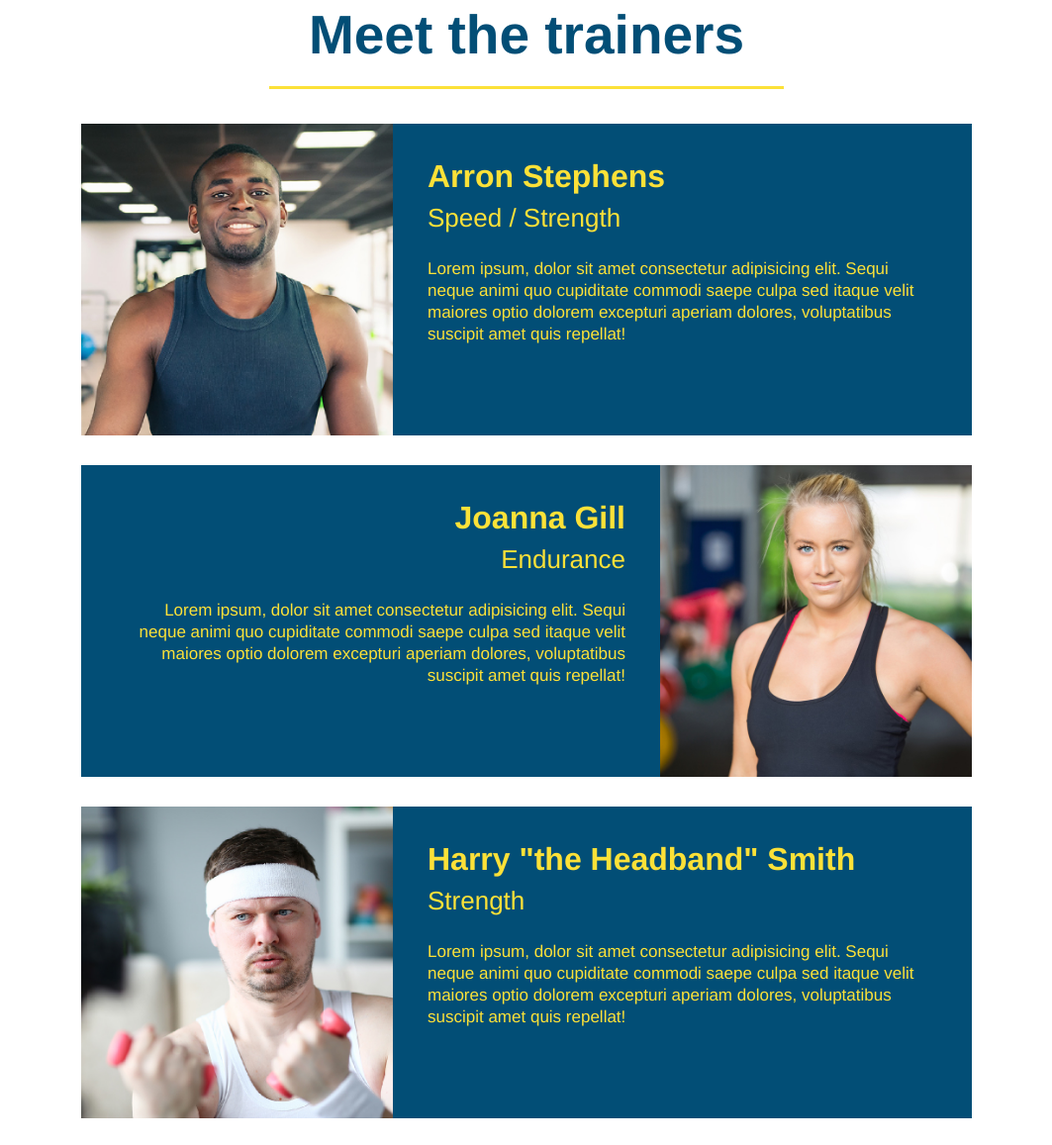
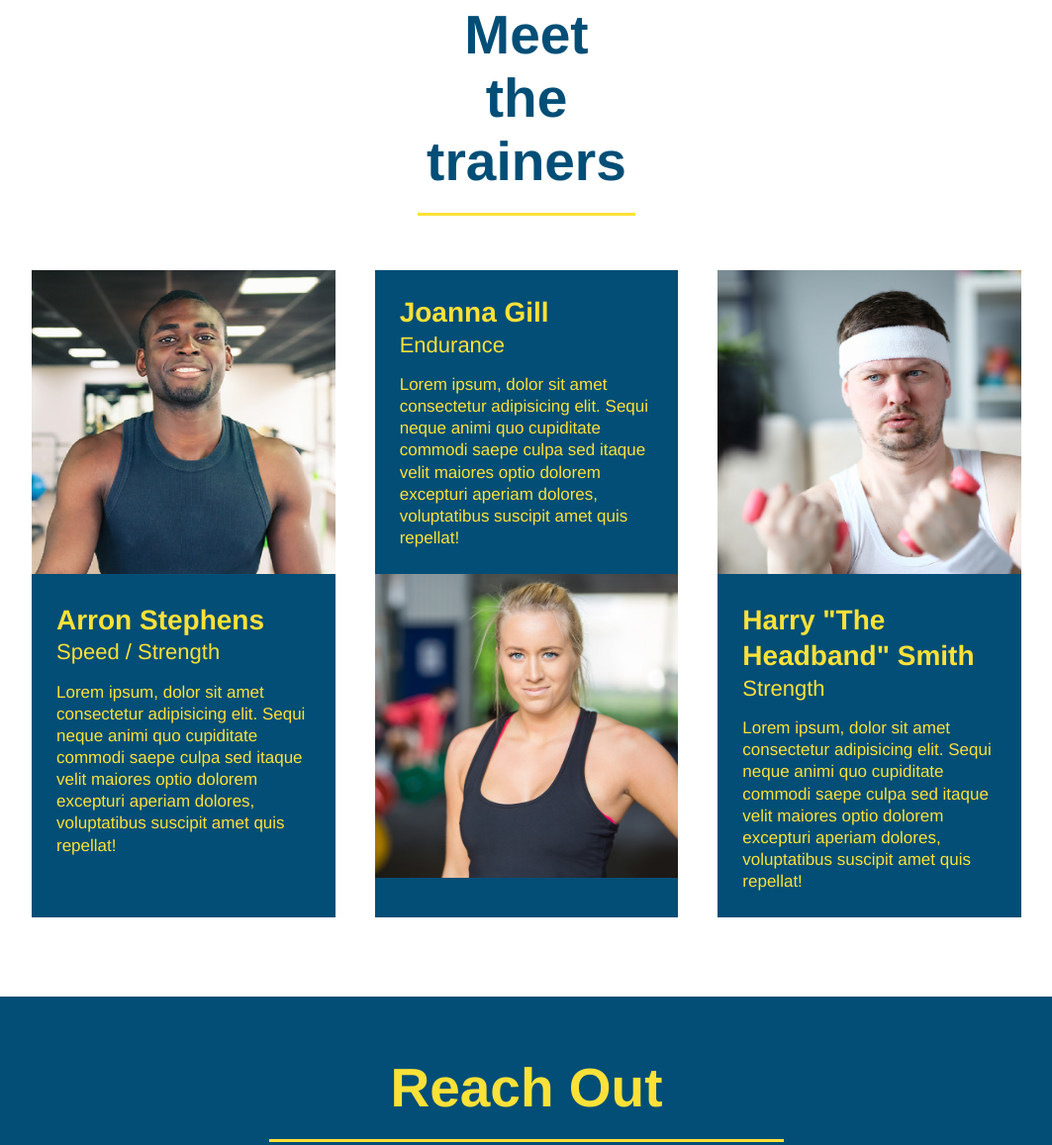
Before and after one commit to ninakd21/run-buddy1, a plain HTML site: page index.html in a window 1280 px wide. Shown: the part 1710-2867 px from the top of the page at 99% size, without its empty margins (108-1171 px from the left). Drawn offline with Linux system fonts and the light colour scheme.

Commit message:
add flexbox to the trainers

```diff
--- a/assets/css/style.css
+++ b/assets/css/style.css
@@ -239,42 +239,41 @@ section {
 
 /* MEET THE TRAINERS START */
 .trainers {
-  text-align: center;
+  width: 100%;
+  margin: 0 auto;
+  display: flex;
+  flex-wrap: wrap;
+  justify-content: space-around;
 }
 
 .trainer {
-  width: 900px;
-  margin: 0 auto 30px auto;
+  margin: 20px;
   background: #024e76;
   color: #fce138;
-  overflow: auto;
+  flex: 1
 }
 
 .trainer img {
-  width: 35%;
-  float: left;
+  width: 100%;
 }
 
 .trainer-bio {
-  padding: 35px;
-  float: left;
-  width: 65%;
+  padding: 25px;
+  line-height: 1.3;
 }
 
 .trainer-bio h3 {
-  font-size: 32px;
-  margin-bottom: 8px;
+  font-size: 28px;
 }
 
 .trainer-bio h4 {
   font-weight: lighter;
-  font-size: 26px;
-  margin-bottom: 25px;
+  font-size: 22px;
+  margin-bottom: 15px;
 }
 
 .trainer-bio p {
   font-size: 17px;
-  line-height: 1.3;
 }
 /* TRAINER STYLES END */
 
--- a/index.html
+++ b/index.html
@@ -165,17 +165,17 @@
                  <article class="trainer">
                 <img src="./assets/images/trainer-1.jpg" alt="Arron Stephens in his workout clothes, ready to pump iron" />
 
-                <div class="trainer-bio text-left">
-                    <h3>Arron Stephens</h3>
-                    <h4>Speed / Strength</h4>
+                <div class="trainer-bio">
+                    <h3 class="trainer-name">Arron Stephens</h3>
+                    <h4 class="trainer-role">Speed / Strength</h4>
                     <p>Lorem ipsum, dolor sit amet consectetur adipisicing elit. Sequi neque animi quo cupiditate commodi saepe culpa sed itaque velit maiores optio dolorem excepturi aperiam dolores, voluptatibus suscipit amet quis repellat!</p>
                   </div>
               </article>
               <!-- second trainer bio -->
                 <article class="trainer">
-                    <div class="trainer-bio text-right">
-                    <h3>Joanna Gill</h3>
-                    <h4>Endurance</h4>
+                    <div class="trainer-bio">
+                        <h3 class="trainer-name">Joanna Gill</h3>
+                        <h4 class="trainer-role">Endurance</h4>
                     <p>
                         Lorem ipsum, dolor sit amet consectetur adipisicing elit. Sequi neque animi quo cupiditate commodi saepe culpa sed
                         itaque velit maiores optio dolorem excepturi aperiam dolores, voluptatibus suscipit amet quis repellat!
@@ -187,9 +187,9 @@
                 <!-- third trainer bio -->
                 <article class="trainer">
                     <img src="./assets/images/trainer-3.jpg" alt="Harry Smith wearing a headband and lifting comically small pink weights" />
-                    <div class="trainer-bio text-left">
-                    <h3>Harry "the Headband" Smith</h3>
-                    <h4>Strength</h4>
+                    <div class="trainer-bio">
+                        <h3 class="trainer-name">Harry "The Headband" Smith</h3>
+                        <h4 class="trainer-role">Strength</h4>
                     <p>
                         Lorem ipsum, dolor sit amet consectetur adipisicing elit. Sequi neque animi quo cupiditate commodi saepe culpa sed
                         itaque velit maiores optio dolorem excepturi aperiam dolores, voluptatibus suscipit amet quis repellat!
```
